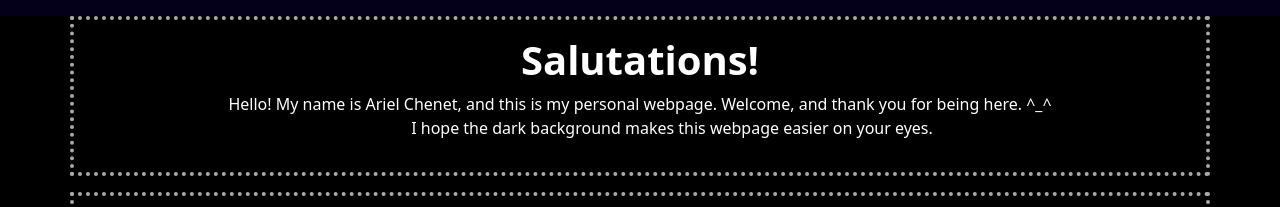
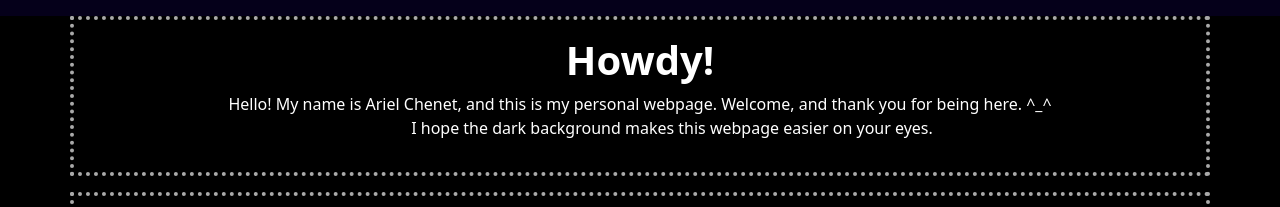
Before and after one commit to achenet/achenet.github.io, a plain HTML site: page index.html in a window 1280 px wide. Shown: the top 207 px of the page. Drawn offline with nearby package versions, Linux system fonts and the light colour scheme.

Commit message:
Change greeting on main page.

```diff
--- a/index.html
+++ b/index.html
@@ -12,7 +12,7 @@
 <script src="scripts/main.js"></script>
 
 <div class="container">
-<h1>Salutations!</h1>
+<h1>Howdy!</h1>
 Hello! My name is Ariel Chenet, and this is my personal webpage. Welcome, and thank you for being here. ^_^
 <p> I hope the dark background makes this webpage easier on your eyes. </p>
 </div>
```
